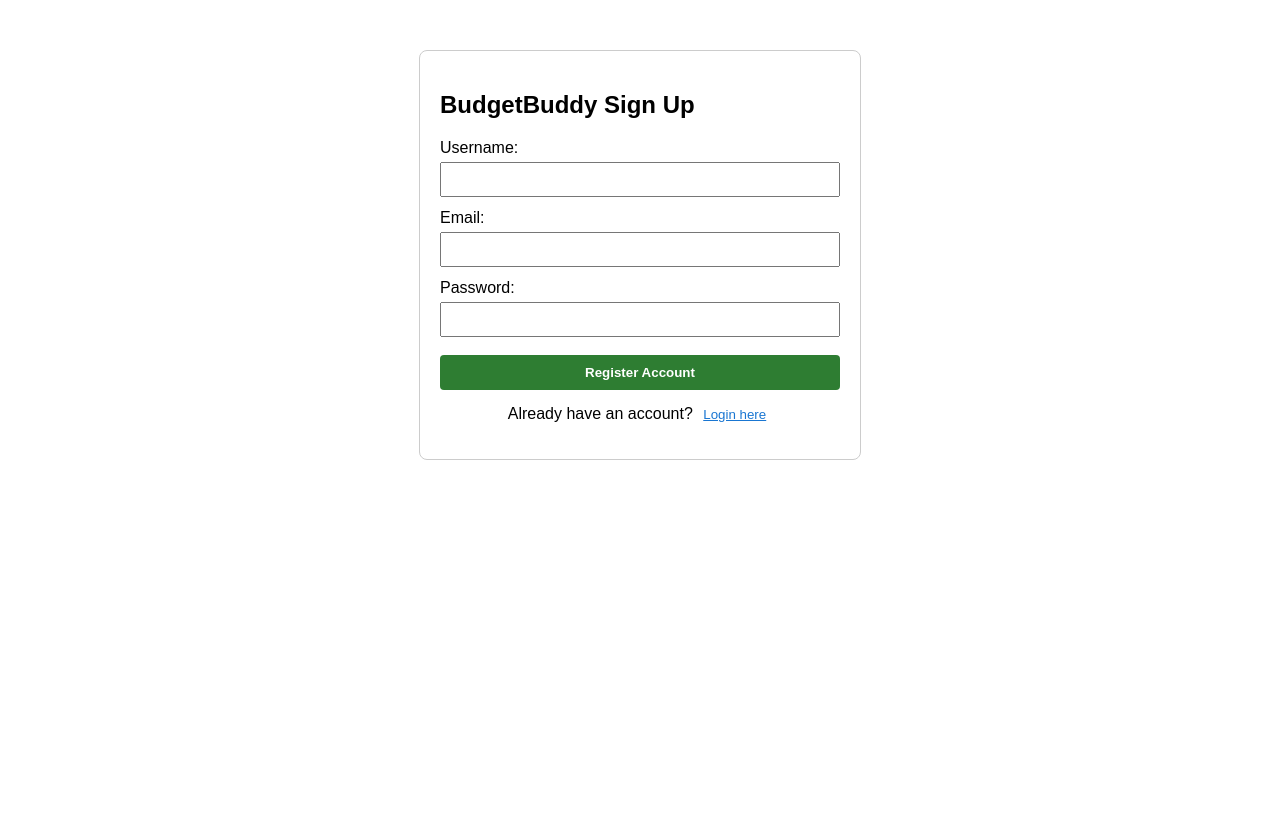
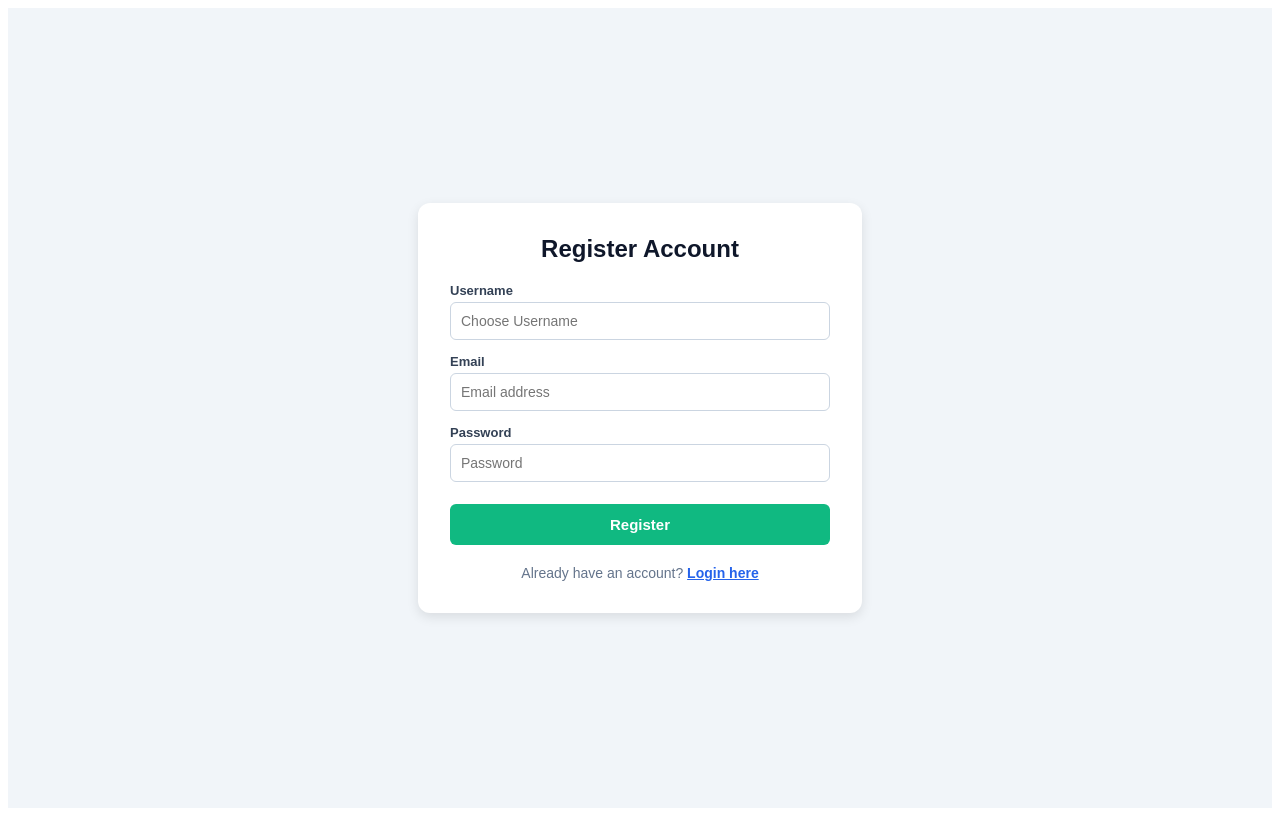
Before and after one commit to joshidhruv951-spec/BudgetBuddy, a React app in the folder frontend/: page /register in a window 1280 px wide. Built offline with nearby package versions, Linux system fonts and the light colour scheme; the HTML template or start-up script is replaced by a standard one.

Commit message:
Fix CORS, Register navigation and error handling

```diff
--- a/frontend/src/pages/Login.jsx
+++ b/frontend/src/pages/Login.jsx
@@ -1,66 +1,101 @@
 import React, { useState } from 'react';
+import { useNavigate } from 'react-router-dom';
 import api from '../api/axios';
 
-const Login = ({ onLoginSuccess, onSwitchToRegister }) => {
+function Login() {
   const [username, setUsername] = useState('');
   const [password, setPassword] = useState('');
   const [error, setError] = useState('');
+  const [loading, setLoading] = useState(false);
+  const navigate = useNavigate();
 
-  const handleSubmit = async (e) => {
+  const handleLogin = async (e) => {
     e.preventDefault();
     setError('');
+    setLoading(true);
+
     try {
-      const res = await api.post('token/', { username, password });
-      localStorage.setItem('access_token', res.data.access);
-      localStorage.setItem('refresh_token', res.data.refresh);
-      if (onLoginSuccess) {
-        onLoginSuccess();
+      const response = await api.post('token/', {
+        username: username.trim(),
+        password: password,
+      });
+
+      localStorage.setItem('token', response.data.access);
+      localStorage.setItem('refresh', response.data.refresh);
+      localStorage.setItem('username', username.trim());
+      navigate('/');
+    } catch (err) {
+      console.error('Login Error:', err);
+      if (!err.response) {
+        setError('Server connect nahi ho raha! Render free server wake hone mein 40 sec lagte hain, thoda wait karein.');
+      } else if (err.response.status === 401) {
+        setError('Galat Username ya Password hai. Agar naya account nahi banaya toh Register karein.');
+      } else {
+        setError(err.response.data?.detail || 'Server error aayi hai. Kripya dobara try karein.');
       }
-    } catch (err) {
-      setError('Invalid username or password!');
+    } finally {
+      setLoading(false);
     }
   };
 
   return (
-    <div style={{ maxWidth: '400px', margin: '50px auto', padding: '20px', border: '1px solid #ccc', borderRadius: '8px', fontFamily: 'Arial, sans-serif' }}>
-      <h2>BudgetBuddy Login</h2>
-      {error && <p style={{ color: 'red' }}>{error}</p>}
-      <form onSubmit={handleSubmit}>
-        <div style={{ marginBottom: '12px' }}>
-          <label style={{ display: 'block', marginBottom: '5px' }}>Username:</label>
+    <div style={{ display: 'flex', justifyContent: 'center', alignItems: 'center', minHeight: '100vh', backgroundColor: '#f1f5f9', fontFamily: 'sans-serif' }}>
+      <div style={{ background: '#fff', padding: '32px', borderRadius: '12px', boxShadow: '0 4px 12px rgba(0,0,0,0.1)', width: '100%', maxWidth: '380px' }}>
+        <h2 style={{ textAlign: 'center', margin: '0 0 20px 0', color: '#0f172a' }}>BudgetBuddy Login</h2>
+
+        {error && (
+          <div style={{ color: '#b91c1c', background: '#fee2e2', padding: '10px 12px', borderRadius: '8px', marginBottom: '16px', fontSize: '13px', lineHeight: '1.4' }}>
+            {error}
+          </div>
+        )}
+
+        <form onSubmit={handleLogin} style={{ display: 'flex', flexDirection: 'column', gap: '14px' }}>
+          <div>
+            <label style={{ display: 'block', fontSize: '13px', fontWeight: '600', color: '#334155', marginBottom: '4px' }}>Username</label>
             <input
               type="text"
+              required
               value={username}
               onChange={(e) => setUsername(e.target.value)}
-            style={{ width: '100%', padding: '8px', boxSizing: 'border-box' }}
-            required
+              placeholder="Username"
+              style={{ width: '100%', padding: '10px', borderRadius: '6px', border: '1px solid #cbd5e1', fontSize: '14px', boxSizing: 'border-box' }}
             />
           </div>
-        <div style={{ marginBottom: '18px' }}>
-          <label style={{ display: 'block', marginBottom: '5px' }}>Password:</label>
+
+          <div>
+            <label style={{ display: 'block', fontSize: '13px', fontWeight: '600', color: '#334155', marginBottom: '4px' }}>Password</label>
             <input
               type="password"
+              required
               value={password}
               onChange={(e) => setPassword(e.target.value)}
-            style={{ width: '100%', padding: '8px', boxSizing: 'border-box' }}
-            required
+              placeholder="Password"
+              style={{ width: '100%', padding: '10px', borderRadius: '6px', border: '1px solid #cbd5e1', fontSize: '14px', boxSizing: 'border-box' }}
             />
           </div>
-        <button type="submit" style={{ width: '100%', padding: '10px', background: '#1976d2', color: '#fff', border: 'none', borderRadius: '4px', cursor: 'pointer', fontWeight: 'bold' }}>
-          Login
+
+          <button
+            type="submit"
+            disabled={loading}
+            style={{ marginTop: '8px', width: '100%', padding: '12px', background: '#2563eb', color: '#fff', border: 'none', borderRadius: '6px', fontWeight: '600', fontSize: '15px', cursor: loading ? 'not-allowed' : 'pointer' }}
+          >
+            {loading ? 'Connecting to Server...' : 'Login'}
           </button>
         </form>
-      <p style={{ marginTop: '15px', textAlign: 'center' }}>
+
+        <div style={{ marginTop: '20px', textAlign: 'center', fontSize: '14px', color: '#64748b' }}>
           Don't have an account?{' '}
           <button
-          onClick={onSwitchToRegister}
-          style={{ background: 'none', border: 'none', color: '#2e7d32', textDecoration: 'underline', cursor: 'pointer' }}
+            type="button"
+            onClick={() => navigate('/register')}
+            style={{ background: 'none', border: 'none', color: '#2563eb', fontWeight: 'bold', cursor: 'pointer', padding: 0, fontSize: '14px', textDecoration: 'underline' }}
           >
             Register here
           </button>
-      </p>
+        </div>
+      </div>
     </div>
   );
-};
+}
 
 export default Login;
--- a/frontend/src/pages/Register.jsx
+++ b/frontend/src/pages/Register.jsx
@@ -1,83 +1,113 @@
 import React, { useState } from 'react';
+import { useNavigate } from 'react-router-dom';
 import api from '../api/axios';
 
-const Register = ({ onSwitchToLogin }) => {
+function Register() {
   const [username, setUsername] = useState('');
   const [email, setEmail] = useState('');
   const [password, setPassword] = useState('');
   const [error, setError] = useState('');
-  const [success, setSuccess] = useState('');
+  const [loading, setLoading] = useState(false);
+  const navigate = useNavigate();
 
-  const handleSubmit = async (e) => {
+  const handleRegister = async (e) => {
     e.preventDefault();
     setError('');
-    setSuccess('');
+    setLoading(true);
+
     try {
-      await api.post('register/', { username, email, password });
-      setSuccess('Account created successfully! Redirecting to login...');
-      setTimeout(() => {
-        onSwitchToLogin();
-      }, 1500);
+      await api.post('register/', {
+        username: username.trim(),
+        email: email.trim(),
+        password: password,
+      });
+
+      alert('Account ban gaya hai! Ab login karein.');
+      navigate('/login');
     } catch (err) {
-      setError(
-        err.response?.data?.username?.[0] ||
-        err.response?.data?.detail ||
-        'Registration failed. Try another username.'
-      );
+      console.error('Register Error:', err);
+      if (!err.response) {
+        setError('Server se response nahi aa raha. Render server wake hone me thoda time leta hai.');
+      } else if (err.response.data) {
+        setError(JSON.stringify(err.response.data));
+      } else {
+        setError('Registration fail ho gayi. Dusra username try karein.');
+      }
+    } finally {
+      setLoading(false);
     }
   };
 
   return (
-    <div style={{ maxWidth: '400px', margin: '50px auto', padding: '20px', border: '1px solid #ccc', borderRadius: '8px', fontFamily: 'Arial, sans-serif' }}>
-      <h2>BudgetBuddy Sign Up</h2>
-      {error && <p style={{ color: 'red' }}>{error}</p>}
-      {success && <p style={{ color: 'green' }}>{success}</p>}
-      <form onSubmit={handleSubmit}>
-        <div style={{ marginBottom: '12px' }}>
-          <label style={{ display: 'block', marginBottom: '5px' }}>Username:</label>
+    <div style={{ display: 'flex', justifyContent: 'center', alignItems: 'center', minHeight: '100vh', backgroundColor: '#f1f5f9', fontFamily: 'sans-serif' }}>
+      <div style={{ background: '#fff', padding: '32px', borderRadius: '12px', boxShadow: '0 4px 12px rgba(0,0,0,0.1)', width: '100%', maxWidth: '380px' }}>
+        <h2 style={{ textAlign: 'center', margin: '0 0 20px 0', color: '#0f172a' }}>Register Account</h2>
+
+        {error && (
+          <div style={{ color: '#b91c1c', background: '#fee2e2', padding: '10px 12px', borderRadius: '8px', marginBottom: '16px', fontSize: '13px', lineHeight: '1.4' }}>
+            {error}
+          </div>
+        )}
+
+        <form onSubmit={handleRegister} style={{ display: 'flex', flexDirection: 'column', gap: '14px' }}>
+          <div>
+            <label style={{ display: 'block', fontSize: '13px', fontWeight: '600', color: '#334155', marginBottom: '4px' }}>Username</label>
             <input
               type="text"
+              required
               value={username}
               onChange={(e) => setUsername(e.target.value)}
-            style={{ width: '100%', padding: '8px', boxSizing: 'border-box' }}
-            required
+              placeholder="Choose Username"
+              style={{ width: '100%', padding: '10px', borderRadius: '6px', border: '1px solid #cbd5e1', fontSize: '14px', boxSizing: 'border-box' }}
             />
           </div>
-        <div style={{ marginBottom: '12px' }}>
-          <label style={{ display: 'block', marginBottom: '5px' }}>Email:</label>
+
+          <div>
+            <label style={{ display: 'block', fontSize: '13px', fontWeight: '600', color: '#334155', marginBottom: '4px' }}>Email</label>
             <input
               type="email"
+              required
               value={email}
               onChange={(e) => setEmail(e.target.value)}
-            style={{ width: '100%', padding: '8px', boxSizing: 'border-box' }}
-            required
+              placeholder="Email address"
+              style={{ width: '100%', padding: '10px', borderRadius: '6px', border: '1px solid #cbd5e1', fontSize: '14px', boxSizing: 'border-box' }}
             />
           </div>
-        <div style={{ marginBottom: '18px' }}>
-          <label style={{ display: 'block', marginBottom: '5px' }}>Password:</label>
+
+          <div>
+            <label style={{ display: 'block', fontSize: '13px', fontWeight: '600', color: '#334155', marginBottom: '4px' }}>Password</label>
             <input
               type="password"
+              required
               value={password}
               onChange={(e) => setPassword(e.target.value)}
-            style={{ width: '100%', padding: '8px', boxSizing: 'border-box' }}
-            required
+              placeholder="Password"
+              style={{ width: '100%', padding: '10px', borderRadius: '6px', border: '1px solid #cbd5e1', fontSize: '14px', boxSizing: 'border-box' }}
             />
           </div>
-        <button type="submit" style={{ width: '100%', padding: '10px', background: '#2e7d32', color: '#fff', border: 'none', borderRadius: '4px', cursor: 'pointer', fontWeight: 'bold' }}>
-          Register Account
+
+          <button
+            type="submit"
+            disabled={loading}
+            style={{ marginTop: '8px', width: '100%', padding: '12px', background: '#10b981', color: '#fff', border: 'none', borderRadius: '6px', fontWeight: '600', fontSize: '15px', cursor: loading ? 'not-allowed' : 'pointer' }}
+          >
+            {loading ? 'Creating Account...' : 'Register'}
           </button>
         </form>
-      <p style={{ marginTop: '15px', textAlign: 'center' }}>
+
+        <div style={{ marginTop: '20px', textAlign: 'center', fontSize: '14px', color: '#64748b' }}>
           Already have an account?{' '}
           <button
-          onClick={onSwitchToLogin}
-          style={{ background: 'none', border: 'none', color: '#1976d2', textDecoration: 'underline', cursor: 'pointer' }}
+            type="button"
+            onClick={() => navigate('/login')}
+            style={{ background: 'none', border: 'none', color: '#2563eb', fontWeight: 'bold', cursor: 'pointer', padding: 0, fontSize: '14px', textDecoration: 'underline' }}
           >
             Login here
           </button>
-      </p>
+        </div>
+      </div>
     </div>
   );
-};
+}
 
 export default Register;
```
Also changed, not shown: 1 other file (tests, documents, lock files or other folders). Lines whose indentation alone changed are shown as unchanged.
